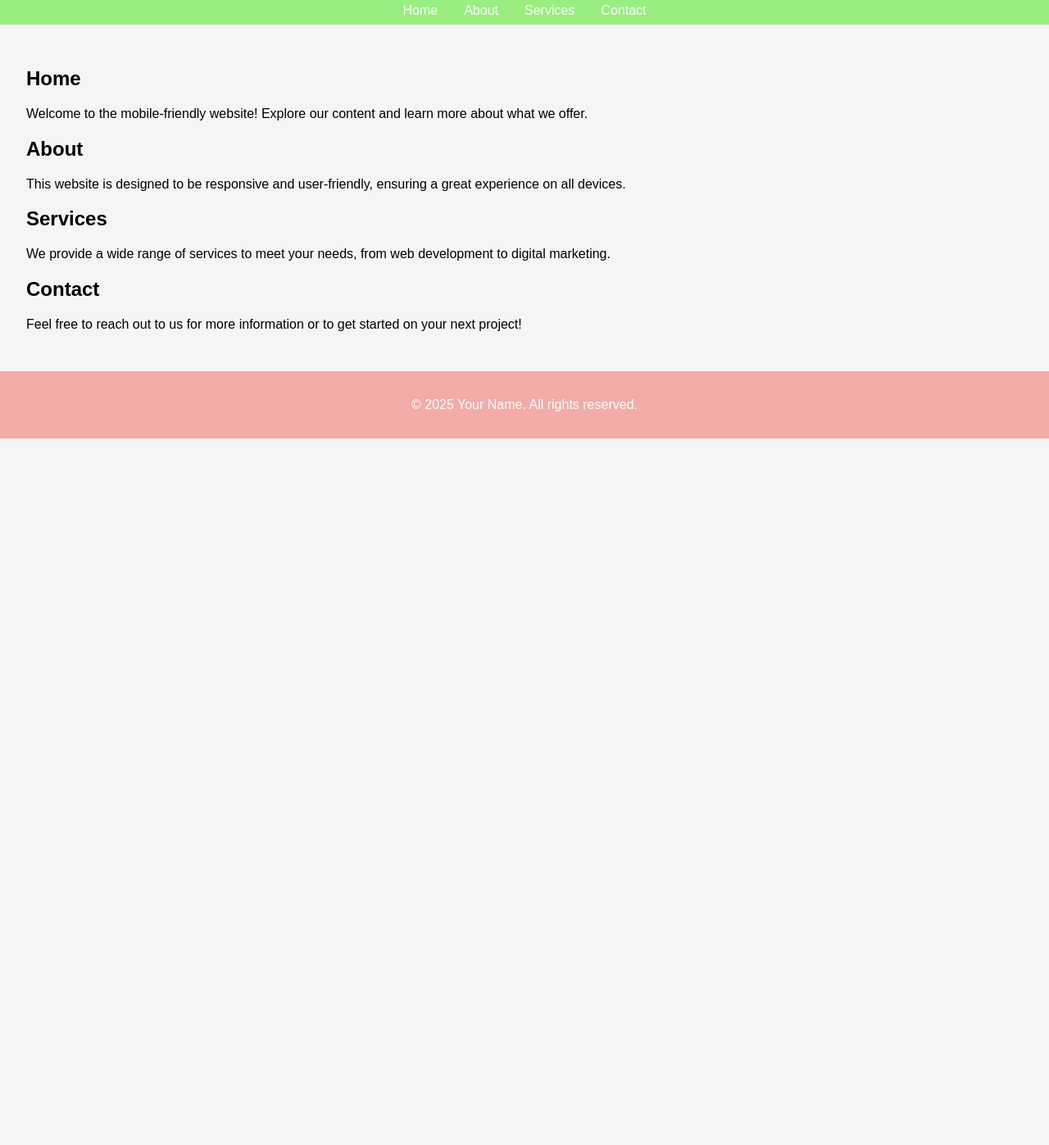
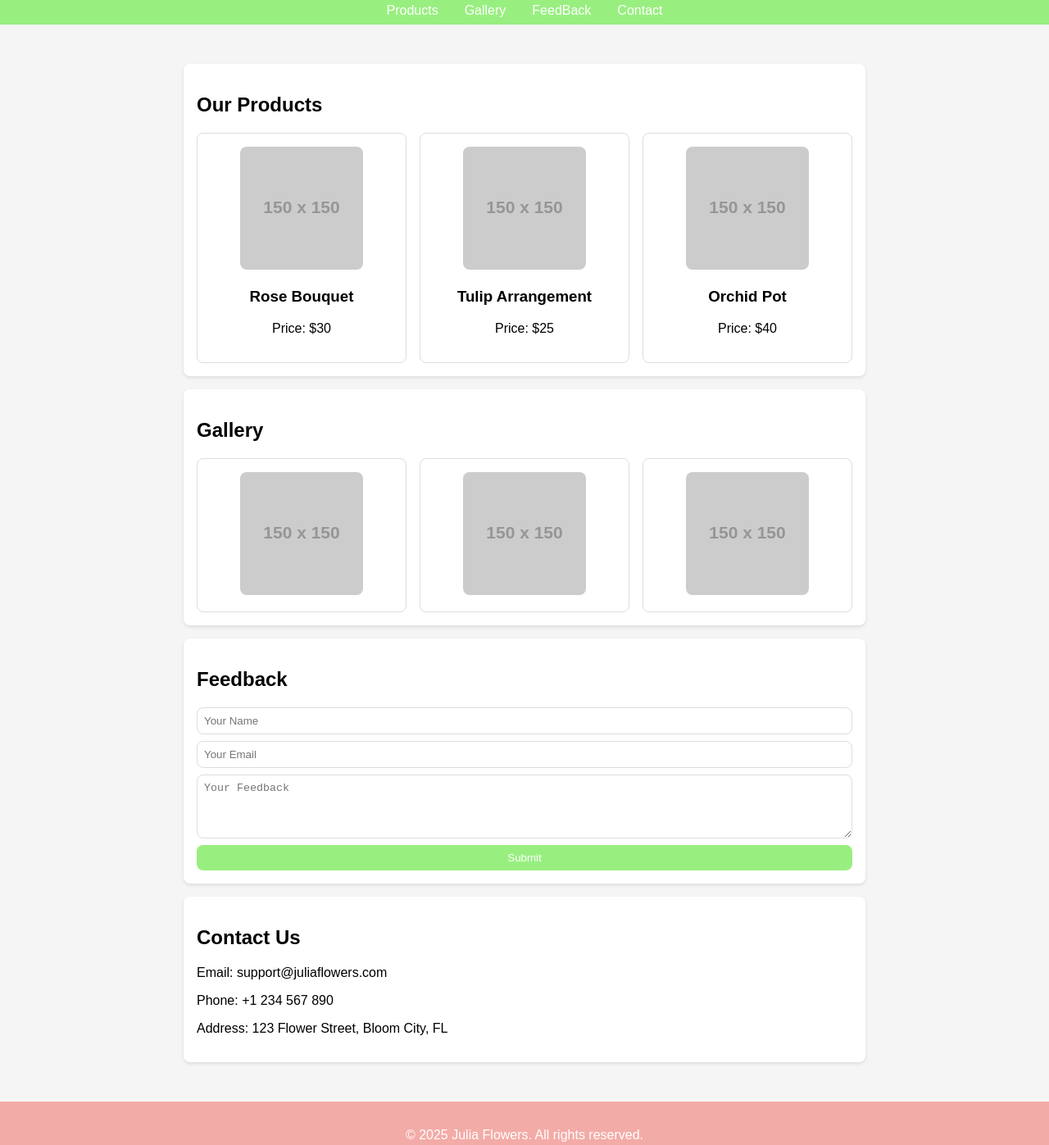
Before and after one commit to sakunrasilka/Flower-Boutique, a plain HTML site: page index.html in a window 1280 px wide. Shown: the part 116-1513 px from the top of the page at 82% size. Before the commit the page ends 800 px from the top, so only its background shows below. Drawn offline with Linux system fonts and the light colour scheme; placeholder pictures from the web are drawn by us.

Commit message:
update 2

```diff
--- a/index.html
+++ b/index.html
@@ -48,6 +48,47 @@
             box-shadow: 0 2px 4px rgba(0, 0, 0, 0.1);
         }
 
+        .products-container, .gallery-container {
+            display: grid;
+            gap: 1rem;
+            grid-template-columns: repeat(auto-fit, minmax(150px, 1fr));
+        }
+
+        .product, .gallery-item {
+            border: 1px solid #ddd;
+            border-radius: 8px;
+            padding: 1rem;
+            text-align: center;
+        }
+
+        .product img, .gallery-item img {
+            max-width: 100%;
+            border-radius: 8px;
+        }
+
+        .feedback-form {
+            display: flex;
+            flex-direction: column;
+            gap: 0.5rem;
+        }
+
+        .feedback-form input, .feedback-form textarea, .feedback-form button {
+            padding: 0.5rem;
+            border-radius: 8px;
+            border: 1px solid #ddd;
+        }
+
+        .feedback-form button {
+            background-color: #98ef80;
+            color: white;
+            border: none;
+            cursor: pointer;
+        }
+
+        .feedback-form button:hover {
+            background-color: #86d46e;
+        }
+
         footer {
             text-align: center;
             padding: 1rem 0;
@@ -69,7 +110,7 @@
             }
 
             .section {
-                max-width: 600px;
+                max-width: 800px;
                 margin: 1rem auto;
             }
         }
@@ -81,36 +122,73 @@
     </header>
 
     <nav>
-        <a href="#Products">Home</a>
-        <a href="#Gallery">About</a>
-        <a href="#FeedBack">Services</a>
+        <a href="#Products">Products</a>
+        <a href="#Gallery">Gallery</a>
+        <a href="#FeedBack">FeedBack</a>
         <a href="#contact">Contact</a>
     </nav>
 
     <div class="content">
-        <div class="Products" id="home">
-            <h2>Home</h2>
-            <p>Welcome to the mobile-friendly website! Explore our content and learn more about what we offer.</p>
+        <!-- Products Section -->
+        <div class="section" id="Products">
+            <h2>Our Products</h2>
+            <div class="products-container">
+                <div class="product">
+                    <img src="https://via.placeholder.com/150" alt="Product 1">
+                    <h3>Rose Bouquet</h3>
+                    <p>Price: $30</p>
+                </div>
+                <div class="product">
+                    <img src="https://via.placeholder.com/150" alt="Product 2">
+                    <h3>Tulip Arrangement</h3>
+                    <p>Price: $25</p>
+                </div>
+                <div class="product">
+                    <img src="https://via.placeholder.com/150" alt="Product 3">
+                    <h3>Orchid Pot</h3>
+                    <p>Price: $40</p>
+                </div>
+            </div>
         </div>
 
-        <div class="Gallery" id="about">
-            <h2>About</h2>
-            <p>This website is designed to be responsive and user-friendly, ensuring a great experience on all devices.</p>
+        <!-- Gallery Section -->
+        <div class="section" id="Gallery">
+            <h2>Gallery</h2>
+            <div class="gallery-container">
+                <div class="gallery-item">
+                    <img src="https://via.placeholder.com/150" alt="Gallery Image 1">
+                </div>
+                <div class="gallery-item">
+                    <img src="https://via.placeholder.com/150" alt="Gallery Image 2">
+                </div>
+                <div class="gallery-item">
+                    <img src="https://via.placeholder.com/150" alt="Gallery Image 3">
+                </div>
+            </div>
         </div>
 
-        <div class="FeedBack" id="services">
-            <h2>Services</h2>
-            <p>We provide a wide range of services to meet your needs, from web development to digital marketing.</p>
+        <!-- Feedback Section -->
+        <div class="section" id="FeedBack">
+            <h2>Feedback</h2>
+            <form class="feedback-form">
+                <input type="text" placeholder="Your Name" required>
+                <input type="email" placeholder="Your Email" required>
+                <textarea placeholder="Your Feedback" rows="4" required></textarea>
+                <button type="submit">Submit</button>
+            </form>
         </div>
 
-        <div class="contact" id="contact">
-            <h2>Contact</h2>
-            <p>Feel free to reach out to us for more information or to get started on your next project!</p>
+        <!-- Contact Section -->
+        <div class="section" id="contact">
+            <h2>Contact Us</h2>
+            <p>Email: support@juliaflowers.com</p>
+            <p>Phone: +1 234 567 890</p>
+            <p>Address: 123 Flower Street, Bloom City, FL</p>
         </div>
     </div>
 
     <footer>
-        <p>&copy; 2025 Your Name. All rights reserved.</p>
+        <p>&copy; 2025 Julia Flowers. All rights reserved.</p>
     </footer>
 </body>
 </html>
```
